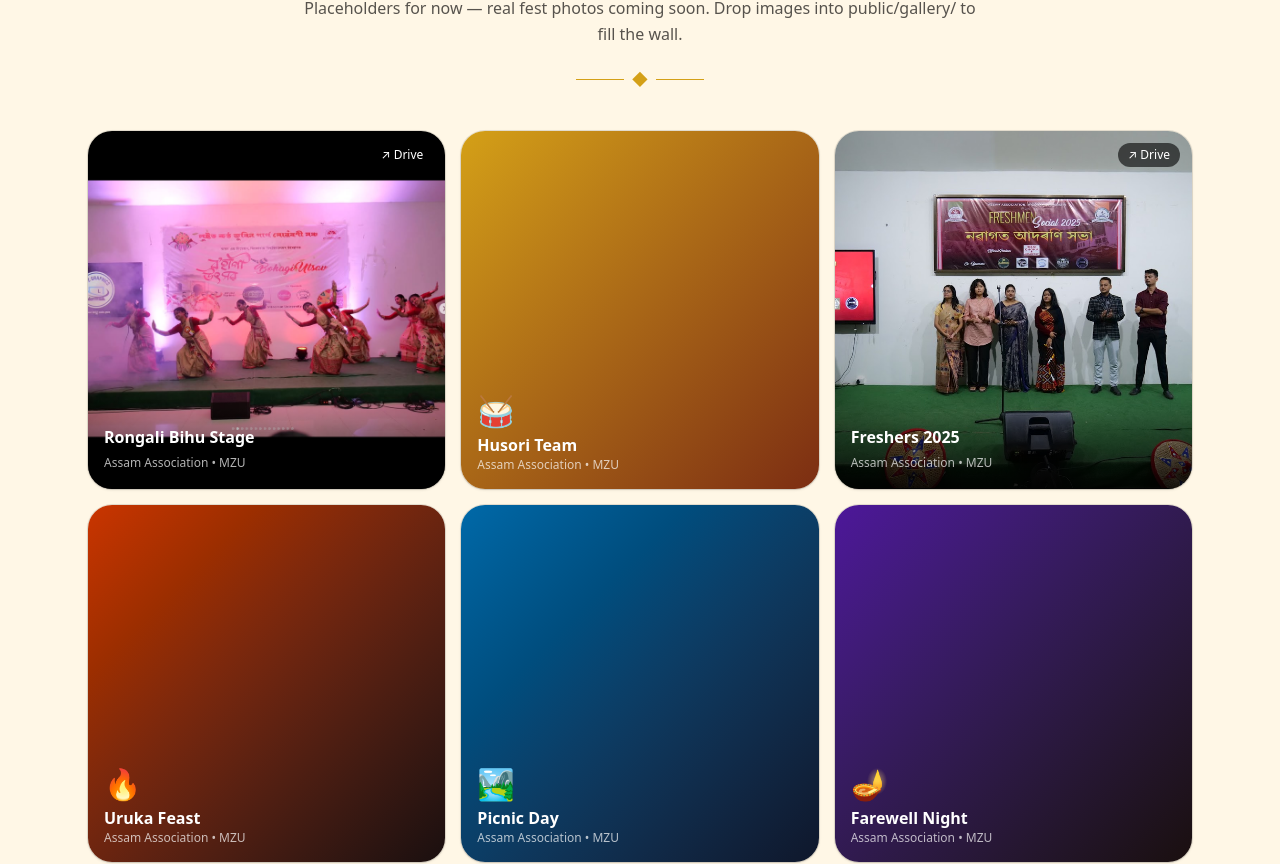
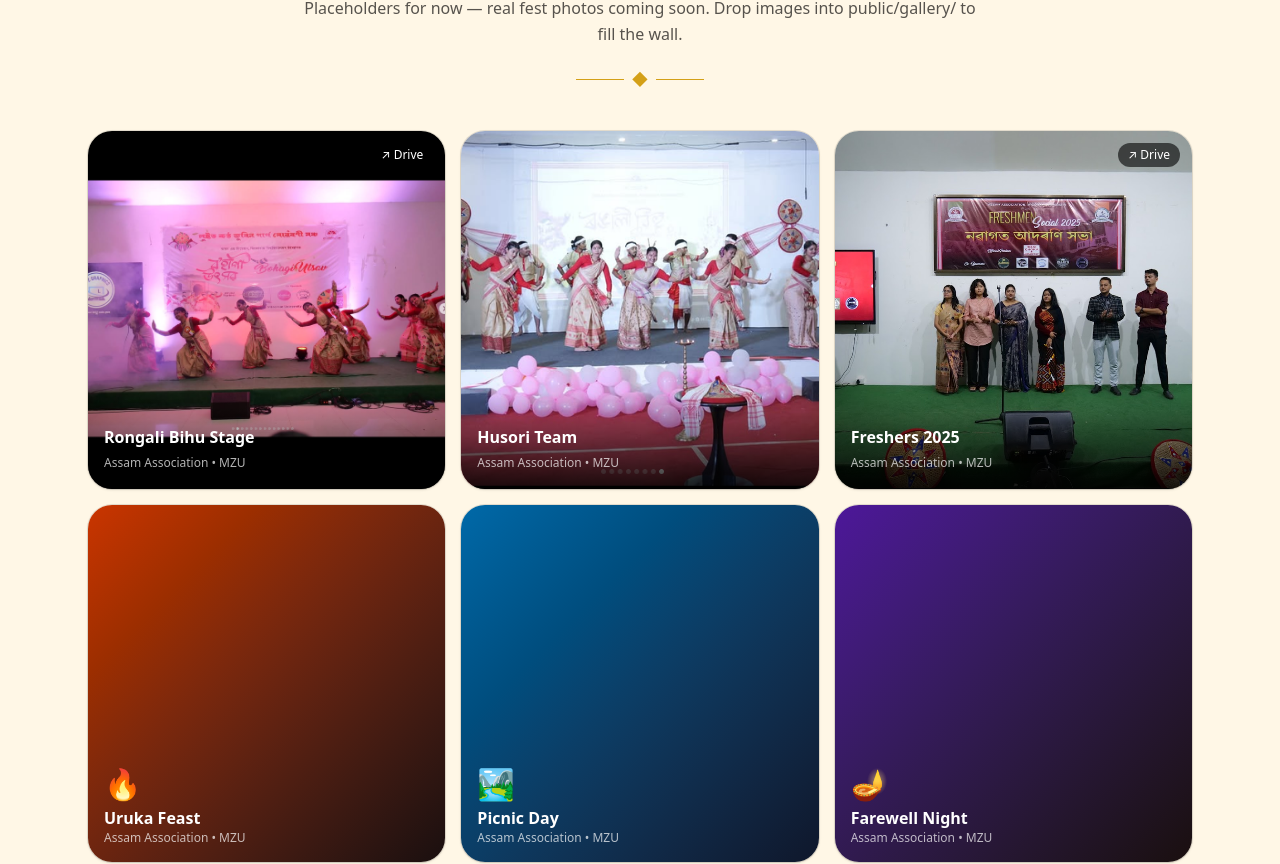
Before and after one commit to mrigangha/assam, a Next.js app: page / in a window 1280 px wide. Shown: the part 5797-6661 px from the top of the page. Built offline with nearby package versions, Linux system fonts and the light colour scheme.

Commit message:
Gallery Husori tile uses hasuri.png cover, no link

```diff
--- a/src/app/page.tsx
+++ b/src/app/page.tsx
@@ -371,32 +371,48 @@ function HomeContent() {
             {t.gallery.tiles.map(([title, e], i) => {
               const photo =
                 i === 0
-                  ? "/slideshow/Screenshot_2026-10-02_20-24-06.png"
-                  : i === 2
-                    ? "/freshers.png"
-                    : null;
+                  ? { src: "/slideshow/Screenshot_2026-10-02_20-24-06.png", link: DRIVE_FOLDER }
+                  : i === 1
+                    ? { src: "/hasuri.png", link: null as string | null }
+                    : i === 2
+                      ? { src: "/freshers.png", link: DRIVE_FOLDER }
+                      : null;
               if (photo) {
-                return (
-                  <a
-                    key={title}
-                    href={DRIVE_FOLDER}
-                    target="_blank"
-                    rel="noreferrer"
-                    className="card-hover aspect-square rounded-3xl overflow-hidden relative shadow-sm ring-1 ring-black/10 block"
-                  >
+                const inner = (
+                  <>
                     <Image
-                      src={photo}
+                      src={photo.src}
                       alt={title}
                       fill
                       sizes="(max-width: 1024px) 50vw, 25vw"
                       className="object-cover"
                     />
-                    <span className="absolute top-3 right-3 bg-black/60 text-white text-xs px-2.5 py-1 rounded-full">↗ Drive</span>
+                    {photo.link && (
+                      <span className="absolute top-3 right-3 bg-black/60 text-white text-xs px-2.5 py-1 rounded-full">↗ Drive</span>
+                    )}
                     <span className="absolute inset-x-0 bottom-0 bg-gradient-to-t from-black/85 via-black/40 to-transparent px-4 pt-8 pb-4 text-white">
                       <span className="font-semibold block">{title}</span>
                       <span className="text-xs text-white/70">{t.gallery.assoc}</span>
                     </span>
+                  </>
+                );
+                return photo.link ? (
+                  <a
+                    key={title}
+                    href={photo.link}
+                    target="_blank"
+                    rel="noreferrer"
+                    className="card-hover aspect-square rounded-3xl overflow-hidden relative shadow-sm ring-1 ring-black/10 block"
+                  >
+                    {inner}
                   </a>
+                ) : (
+                  <div
+                    key={title}
+                    className="card-hover aspect-square rounded-3xl overflow-hidden relative shadow-sm ring-1 ring-black/10"
+                  >
+                    {inner}
+                  </div>
                 );
               }
               const cls = `card-hover aspect-square rounded-3xl bg-gradient-to-br ${GALLERY_GRADS[i % GALLERY_GRADS.length]} text-white p-4 flex flex-col justify-end shadow-sm ring-1 ring-black/10`;
```
Also changed, not shown: public/hasuri.png (added).
